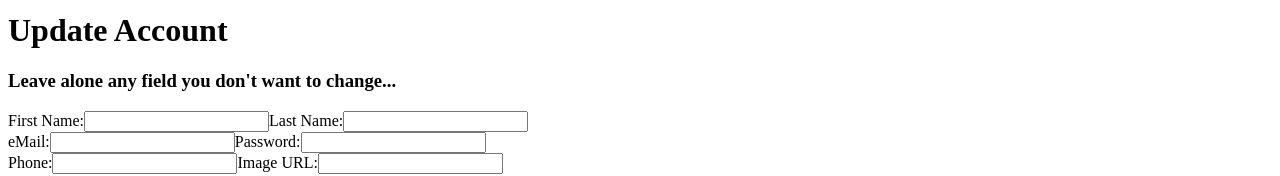
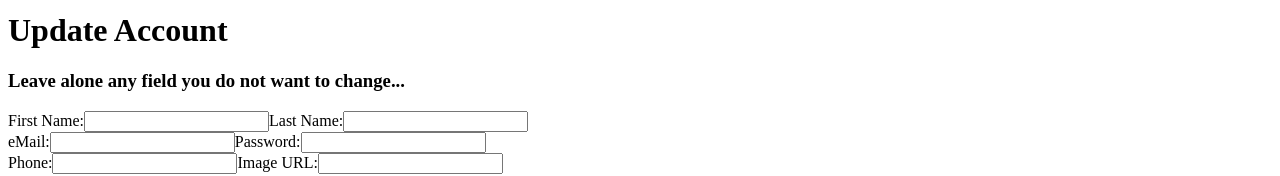
Before and after one commit to S1rQuacky/Frontend_Purrfect2.0, a Next.js app: page /edituser in a window 1280 px wide. Shown: the part 704-880 px from the top of the page. Built offline with nearby package versions, Linux system fonts and the light colour scheme; no server answers; a web font is replaced by a local one.

Commit message:
fixing netlify deploy 9

```diff
--- a/pages/edituser.js
+++ b/pages/edituser.js
@@ -53,7 +53,7 @@ export default function EditUser(){
     return(<div className="editUsrPage">
         <Header ></Header>
                 <h1>Update Account</h1>
-                <h3>Leave alone any field you don't want to change...</h3>
+                <h3>Leave alone any field you do not want to change...</h3>
                 <div className="inputForm">
                     <label htmlFor="first_name">First Name:</label><input onChange={handleChange} type="text" id="first_name" name="first_name" placeholder={user?.first_name} required />
                     <label htmlFor="last_name">Last Name:</label><input onChange={handleChange} type="text" id="last_name" name="last_name" placeholder={user?.last_name} required />
```
